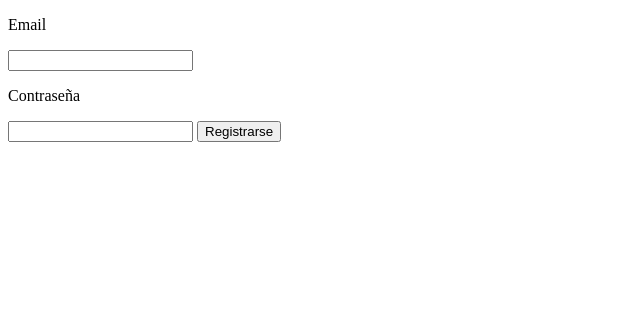
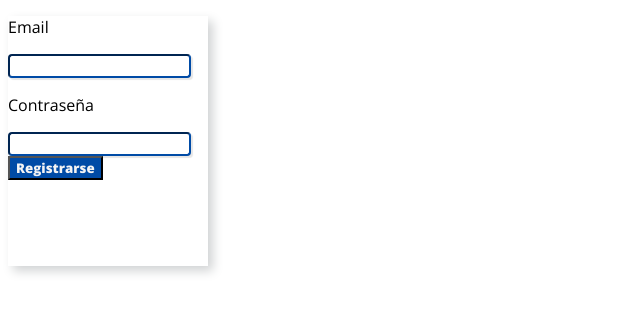
Before and after one commit to ABlandeo/Citas, a plain HTML site: page index.html in a window 1280 px wide. Shown: the whole page, without its empty margins (0-640 px from the left). Drawn offline with nearby package versions, Linux system fonts and the light colour scheme.

Commit message:
Ultimo avance

```diff
--- a/index.html
+++ b/index.html
@@ -9,12 +9,13 @@
 </head>
 <body>
     <div class="caja">
-        <p>Email</p>
-        <input type="email" name="email" id="email">
-        <p>Contraseña</p>
-        <input type="password" name = "password" id="password">
-        <button>Registrarse</button>
+        <p class="centro">Email</p>
+        <input type="email" name="email" id="email" class="centro entradas" >
+        <p class="centro">Contraseña</p>
+        <input type="password" name = "password" id="password" class="centro entradas">
+        <button class="button">Registrarse</button>
     </div>
 
 </body>
+<link href="https://fonts.googleapis.com/css?family=Open+Sans:400,800&display=swap" rel="stylesheet">
 </html>
--- a/style.css
+++ b/style.css
@@ -1,3 +1,23 @@
 .caja{
-    box-shadow: 10px 10py #d1d3d4;
+    box-shadow: 5px 5px 10px #d1d3d4;
+    height: 250px;
+    width: 200px;
 }
+.centro{
+
+}
+.entradas{
+    border-color: #004ba6;
+    box-shadow: 2px 2px 1px #e6e6e6;
+    border-radius: 4px;
+}
+
+*{
+    font-family: 'Open Sans', sans-serif;
+}
+
+.button{
+    background-color: #004ba6;
+    color: #f4f4f4;
+    font-weight: 800 ;
+}
```
